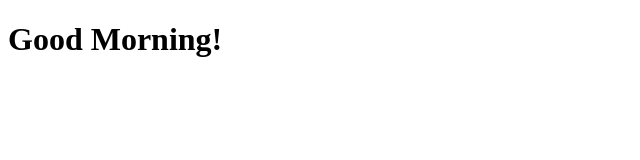
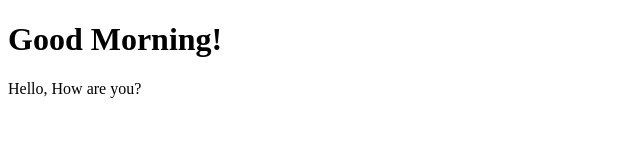
Before and after one commit to usanjay/LocalRepo, a plain HTML site: page index.html in a window 1280 px wide. Shown: the whole page, without its empty margins (0-640 px from the left). Drawn offline with Linux system fonts and the light colour scheme.

Commit message:
add new feature

```diff
--- a/index.html
+++ b/index.html
@@ -7,5 +7,6 @@
 </head>
 <body>
     <h1>Good Morning!</h1>
+    <p>Hello, How are you?</p>
 </body>
 </html>
```
